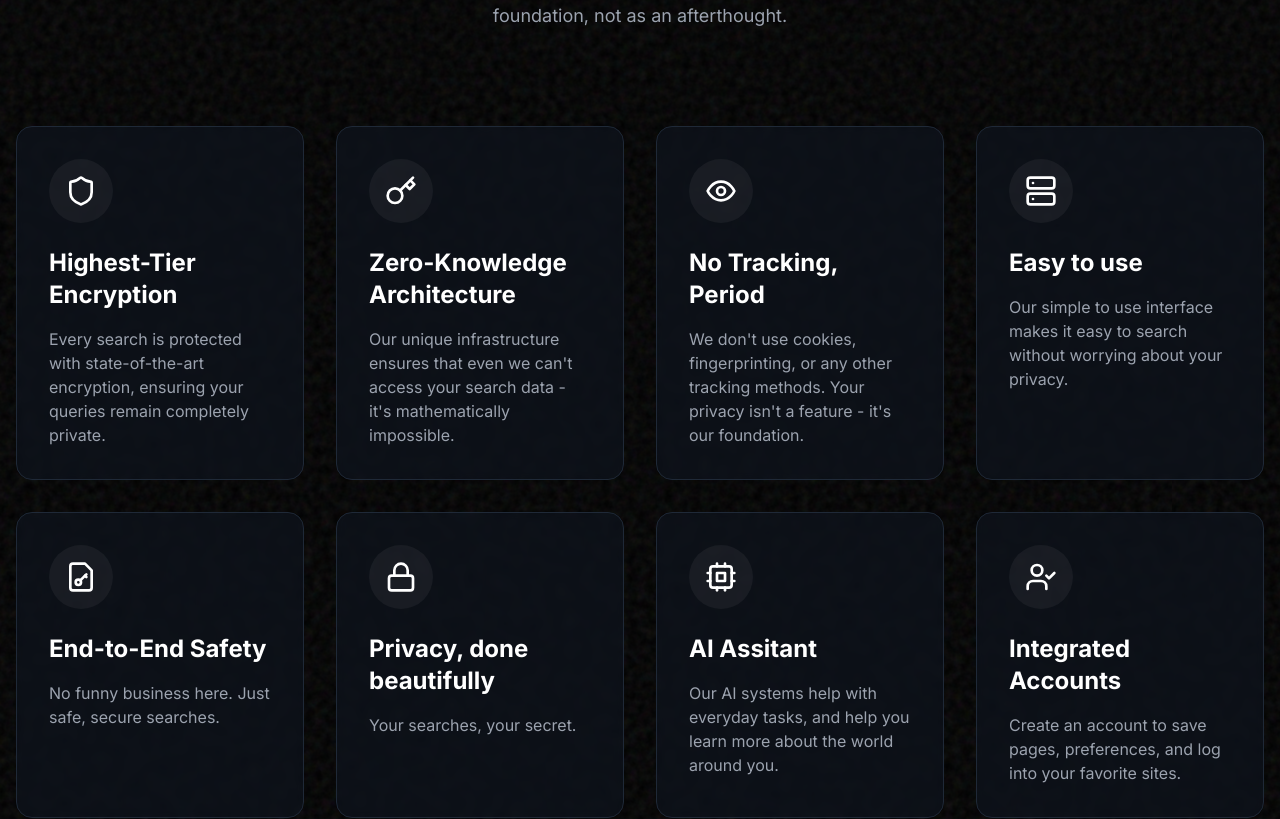
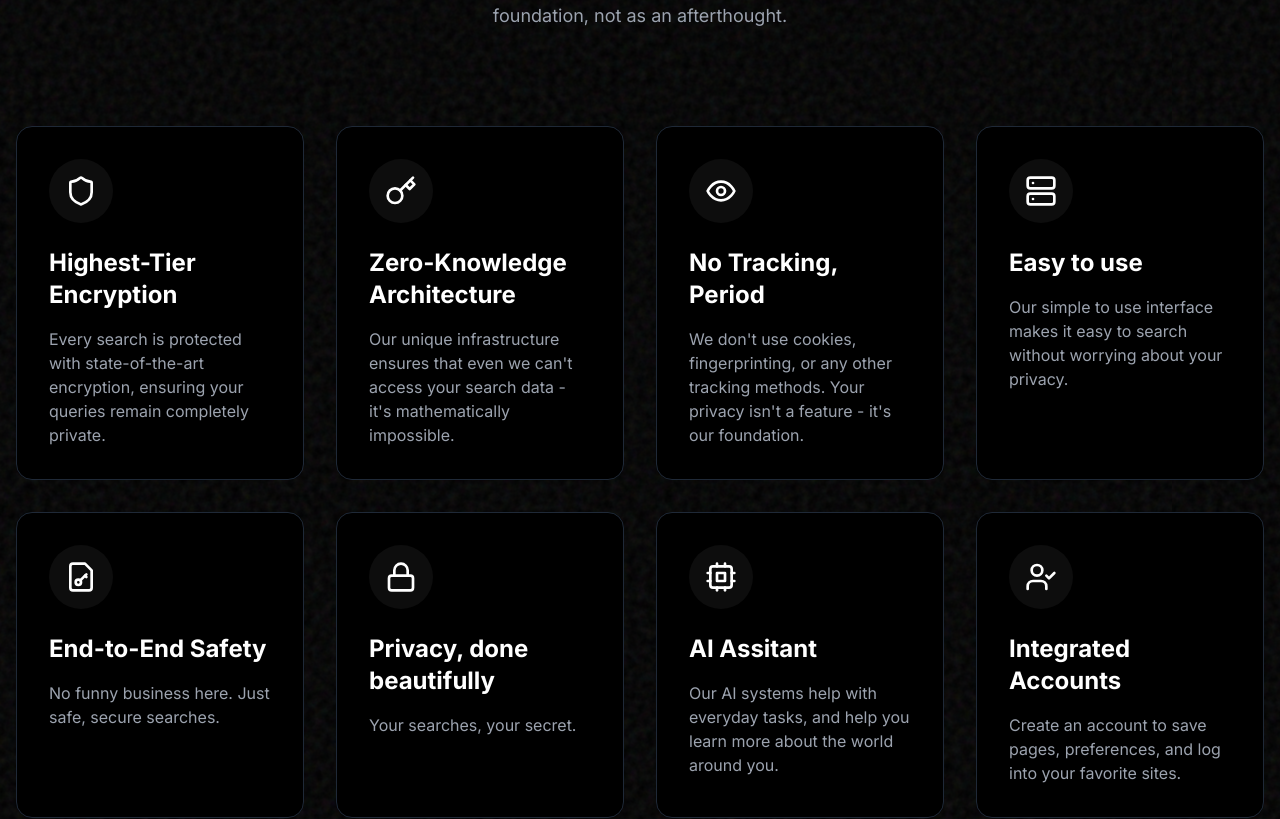
Before and after one commit to getAXIOM/landing, a React (Vite) app: page / in a window 1280 px wide. Shown: the part 1026-1845 px from the top of the page. Built offline with nearby package versions, Linux system fonts and the light colour scheme.

Commit message:
Update background for smoother look

```diff
--- a/src/components/Features.tsx
+++ b/src/components/Features.tsx
@@ -12,7 +12,7 @@ interface FeatureCardProps {
 const FeatureCard: React.FC<FeatureCardProps> = ({ icon, title, description, delay }) => {
   return (
     <div
-      className="bg-gray-900/50 backdrop-blur-sm border border-gray-800 rounded-2xl p-6 md:p-8 hover:border-gray-700 transition-all duration-500 feature-card transform hover:translate-y-[-4px]"
+      className="bg-black backdrop-blur-sm border border-gray-800 rounded-2xl p-6 md:p-8 hover:border-gray-700 transition-all duration-500 feature-card transform hover:translate-y-[-4px]"
       style={{ animationDelay: `${delay}ms` }}
     >
       <div className="mb-6 rounded-full bg-white/5 p-4 w-16 h-16 flex items-center justify-center">
```
